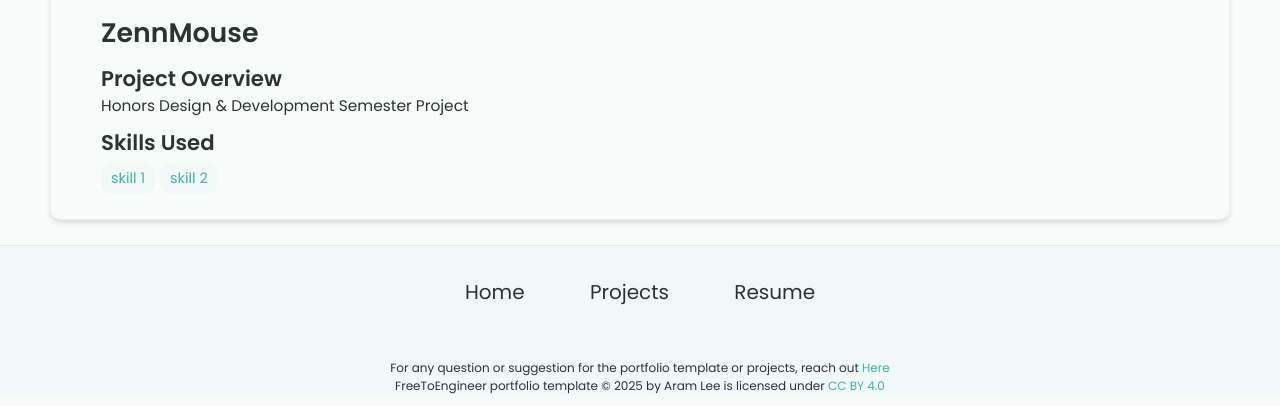
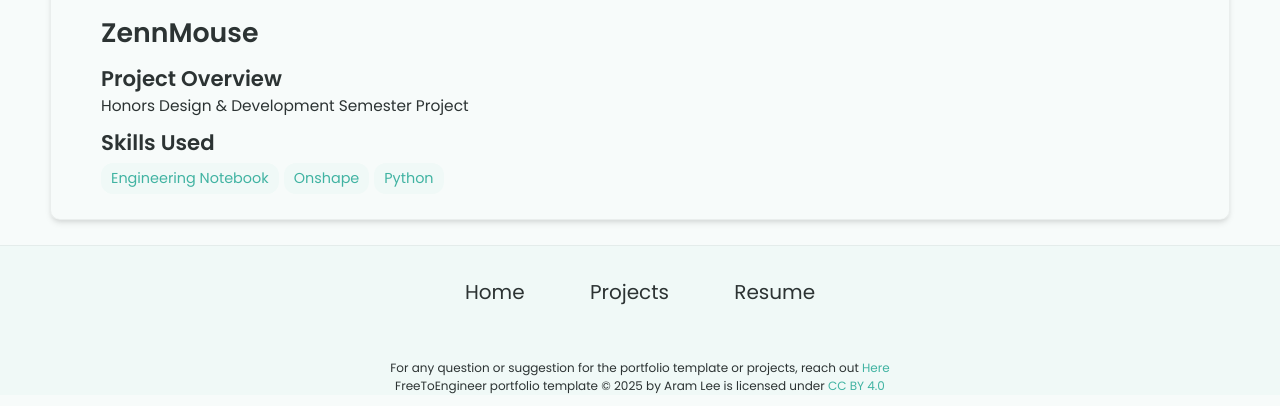
Before and after one commit to dhruv-patel74/dhruv-patel74.github.io, a Jekyll site: the page built from _projects/d-zenn-mouse/index.md, in a window 1280 px wide, cut to the strip 494-900 px from the top of the page. Built offline with Jekyll 4.4.1, drawn with Linux system fonts in a browser that asks for light colours.

Commit message:
Update index.md

```diff
--- a/_projects/d-zenn-mouse/index.md
+++ b/_projects/d-zenn-mouse/index.md
@@ -3,7 +3,8 @@ layout: post
 title: ZennMouse
 description:  Honors Design & Development Semester Project
 skills:
-- skill 1
-- skill 2
+- Engineering Notebook
+- Onshape
+- Python
 main-image: /project.webp
 ---
```
